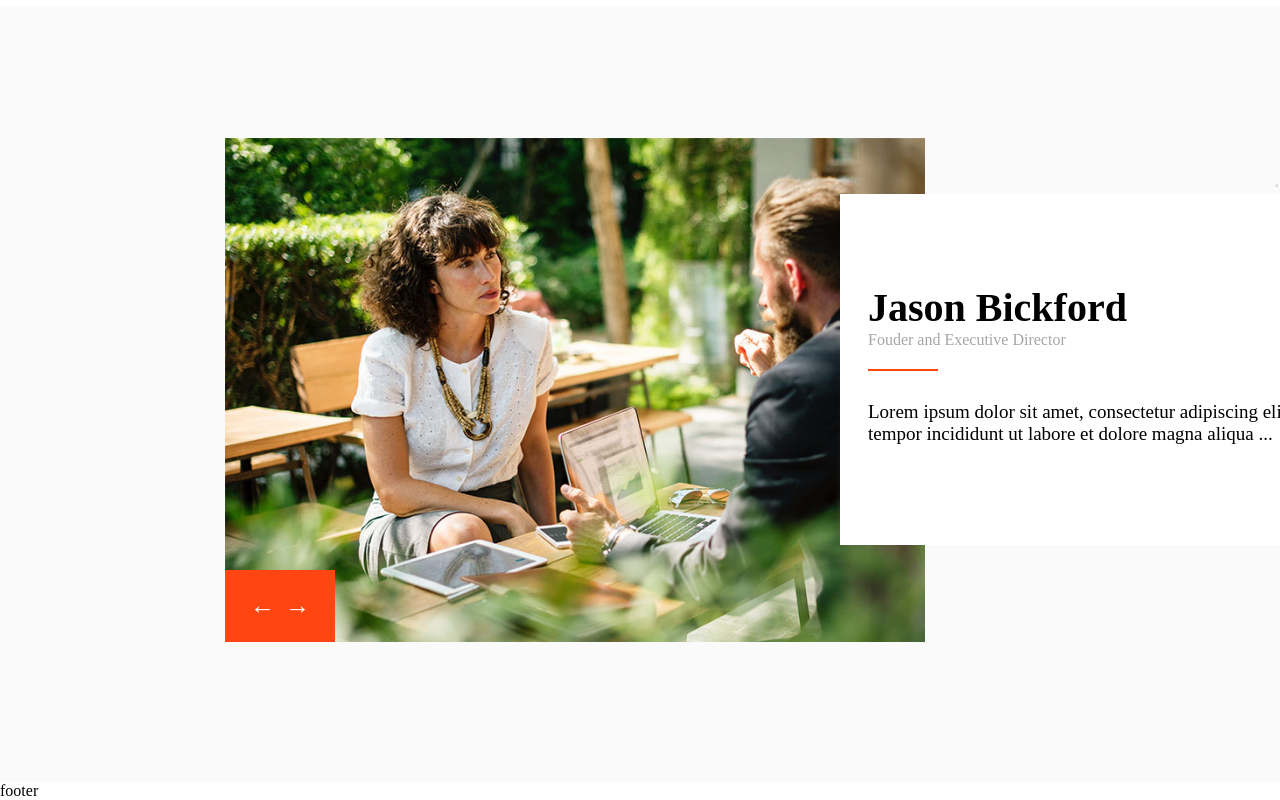
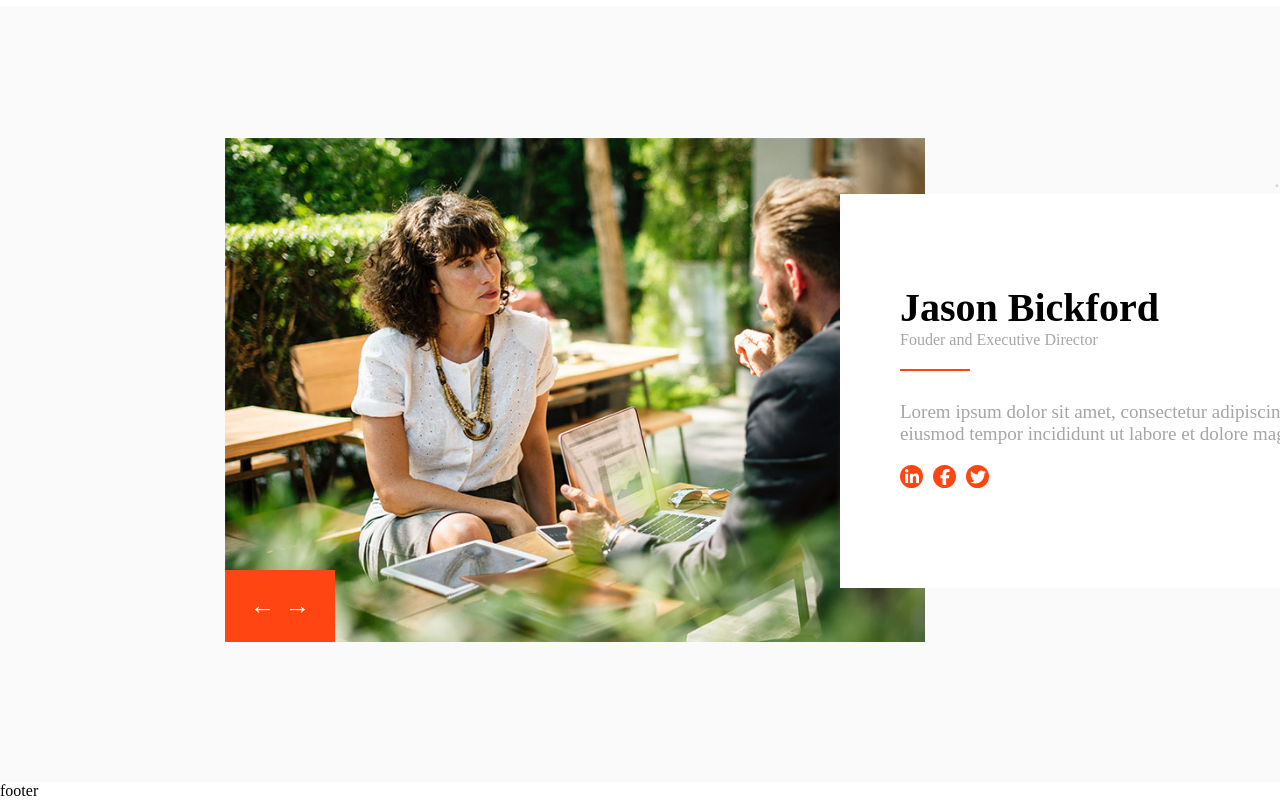
Before and after one commit to dieromeo/proj-html-vuejs, a Vue app: page / in a window 1280 px wide. Shown: the part 1532-2332 px from the top of the page. Built offline with nearby package versions, Linux system fonts and the light colour scheme.

Commit message:
feat: team section

```diff
--- a/package.json
+++ b/package.json
@@ -10,6 +10,7 @@
   },
   "dependencies": {
     "@fortawesome/fontawesome-svg-core": "^6.5.1",
+    "@fortawesome/free-brands-svg-icons": "^6.5.1",
     "@fortawesome/free-solid-svg-icons": "^6.5.1",
     "@fortawesome/vue-fontawesome": "^3.0.5",
     "vue": "^3.3.8"
--- a/src/components/Main/TeamCard.vue
+++ b/src/components/Main/TeamCard.vue
@@ -1,10 +1,11 @@
 <script>
 import Bar from '../Bar.vue';
+import Socials from '../Socials.vue'
 
 export default {
     name: 'TeamCard',
     props: ['titolo', 'sottotitolo', 'paragrafo'],
-    components: { Bar }
+    components: { Bar, Socials }
 }
 </script>
 
@@ -14,6 +15,7 @@ export default {
         <p class="sottotitolo">{{ sottotitolo }}</p>
         <Bar />
         <p class="paragraph">{{ paragrafo }}</p>
+        <Socials />
     </div>
 </template>
 
@@ -21,7 +23,7 @@ export default {
 @use '../../style/partials/variables' as *;
 
 .card-container {
-    padding: 90px 120px 100px 28px;
+    padding: 90px 120px 100px 60px;
     max-width: 700px;
     background-color: $white;
 
@@ -37,6 +39,7 @@ export default {
     .paragraph {
         margin-top: 30px;
         font-size: 19px;
+        color: $text-secondary;
     }
 }
 </style>
--- /dev/null
+++ b/src/components/Socials.vue
@@ -0,0 +1,47 @@
+<script>
+import Twitter from './Twitter.vue';
+
+export default {
+    name: 'Socials',
+    components: { Twitter }
+}
+</script>
+
+<template>
+    <ul>
+        <li>
+            <div>
+                <font-awesome-icon icon="fa-brands fa-linkedin-in" />
+            </div>
+        </li>
+        <li>
+            <div>
+                <font-awesome-icon icon="fa-brands fa-facebook-f" />
+            </div>
+        </li>
+        <li>
+            <Twitter />
+        </li>
+    </ul>
+</template>
+
+<style lang="scss" scoped>
+@use '../style/partials/variables' as *;
+
+div {
+    width: 23px;
+    height: 23px;
+    background-color: $secondary-color;
+    border-radius: 50%;
+    display: flex;
+    justify-content: center;
+    align-items: center;
+}
+
+ul {
+    display: flex;
+    margin-top: 20px;
+    gap: 10px;
+    color: $white;
+}
+</style>
--- /dev/null
+++ b/src/components/Twitter.vue
@@ -0,0 +1,25 @@
+<script>
+export default {
+    name: 'Twitter'
+}
+</script>
+
+<template>
+    <div>
+        <font-awesome-icon icon="fa-brands fa-twitter" />
+    </div>
+</template>
+
+<style lang="scss" scoped>
+@use '../style/partials/variables' as *;
+
+div {
+    width: 23px;
+    height: 23px;
+    background-color: $secondary-color;
+    border-radius: 50%;
+    display: flex;
+    justify-content: center;
+    align-items: center;
+}
+</style>
--- a/src/main.js
+++ b/src/main.js
@@ -7,8 +7,12 @@ import { faArrowRightLong } from '@fortawesome/free-solid-svg-icons'
 import { faArrowLeftLong } from '@fortawesome/free-solid-svg-icons'
 import { faMagnifyingGlass } from '@fortawesome/free-solid-svg-icons'
 import { faBars } from '@fortawesome/free-solid-svg-icons'
+import { faLinkedinIn } from '@fortawesome/free-brands-svg-icons'
+import { faFacebookF } from '@fortawesome/free-brands-svg-icons'
+import { faTwitter } from '@fortawesome/free-brands-svg-icons'
 
-library.add(faArrowLeftLong, faArrowRightLong, faMagnifyingGlass, faBars)
+
+library.add(faArrowRightLong, faArrowLeftLong, faMagnifyingGlass, faBars, faLinkedinIn, faFacebookF, faTwitter)
 
 createApp(App).component('font-awesome-icon', FontAwesomeIcon)
     .mount('#app')
```
Also changed, not shown: 1 other file (tests, documents, lock files or other folders).
